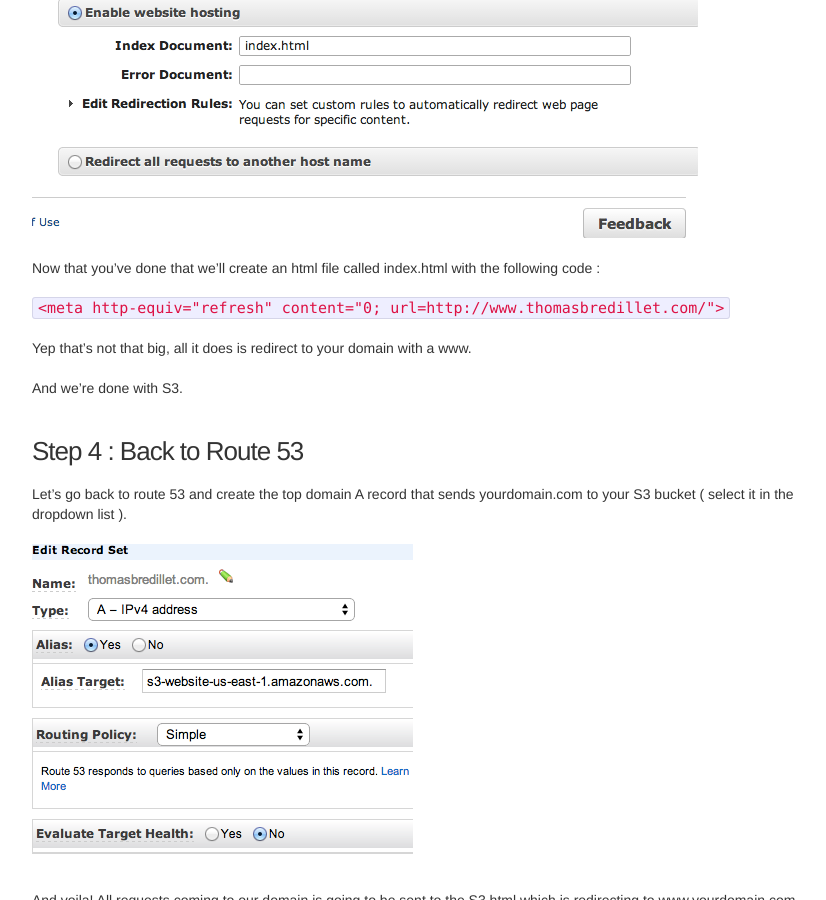
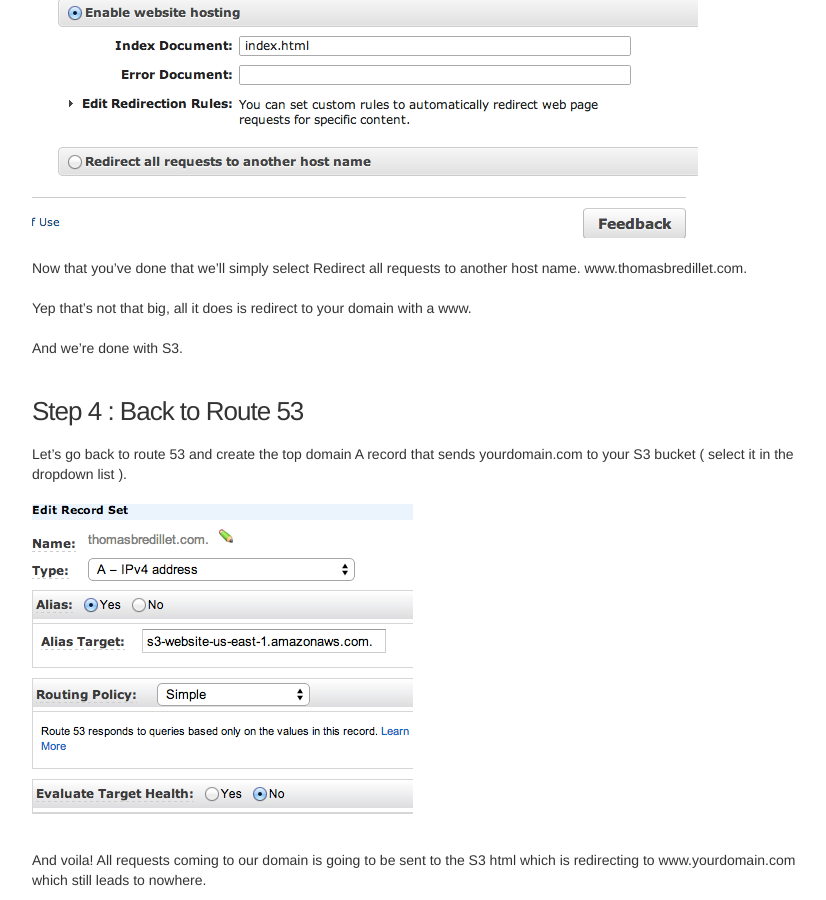
Before and after one commit to tnbred/tnbred.github.io, a Jekyll site: the page built from _posts/2014-05-29-architecture-I.markdown, in a window 1280 px wide and 900 px high, scrolled down 2381 px. Shown: the whole window, without its empty margins (208-1034 px from the left). Built offline with Jekyll 4.4.1, drawn with Linux system fonts in a browser that asks for light colours; nearby versions of some CDN libraries.

Commit message:
fixed a mistake

````diff
--- a/_posts/2014-05-29-architecture-I.markdown
+++ b/_posts/2014-05-29-architecture-I.markdown
@@ -40,9 +40,8 @@ Go to S3, create a new bucket using your domain's name ( in my case thomasbredil
 
 ![S3 static web hosting](/img/img3.png)
 
-Now that you've done that we'll create an html file called index.html with the following code :
-
-```<meta http-equiv="refresh" content="0; url=http://www.thomasbredillet.com/"> ```
+Now that you've done that we'll simply select Redirect all requests to another host name.
+www.thomasbredillet.com.
 
 Yep that's not that big, all it does is redirect to your domain with a www.
 
````
